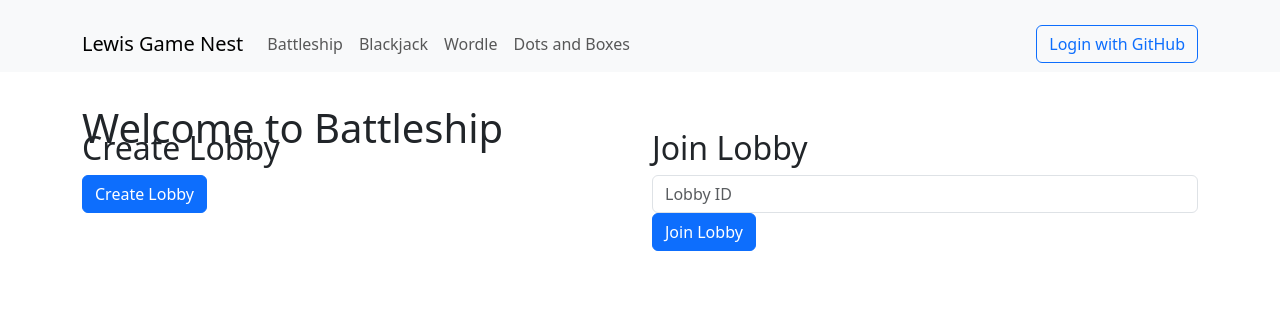
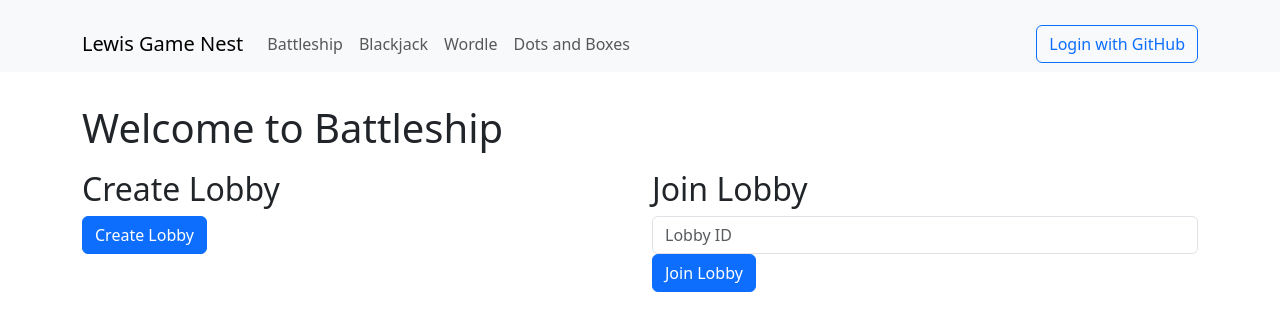
Before and after one commit to collink2451/gamenest-client, a React (Create React App) app: page /battleship in a window 1280 px wide. Shown: the top 330 px of the page. Built offline with nearby package versions, Linux system fonts and the light colour scheme; no server answers; a web font is replaced by a local one.

Commit message:
Fixed styling

```diff
--- a/src/pages/DotsAndBoxesGame.jsx
+++ b/src/pages/DotsAndBoxesGame.jsx
@@ -128,7 +128,7 @@ const DotsAndBoxesGame = () => {
           }
         }
       }
-      cols.push(<div className="row" key={`row-${i}`}><div className="col">{row}</div></div>);
+      cols.push(<div className="dotsAndBoxesRow row" key={`row-${i}`}><div className="col">{row}</div></div>);
     }
     return <div id="game-board">{cols}</div>;
   };
--- a/src/styles/dotsAndBoxes.css
+++ b/src/styles/dotsAndBoxes.css
@@ -3,7 +3,7 @@
   flex-direction: column;
 }
 
-.row {
+.dotsAndBoxesRow {
   display: flex;
   flex-direction: row;
   margin: 0px;
```
